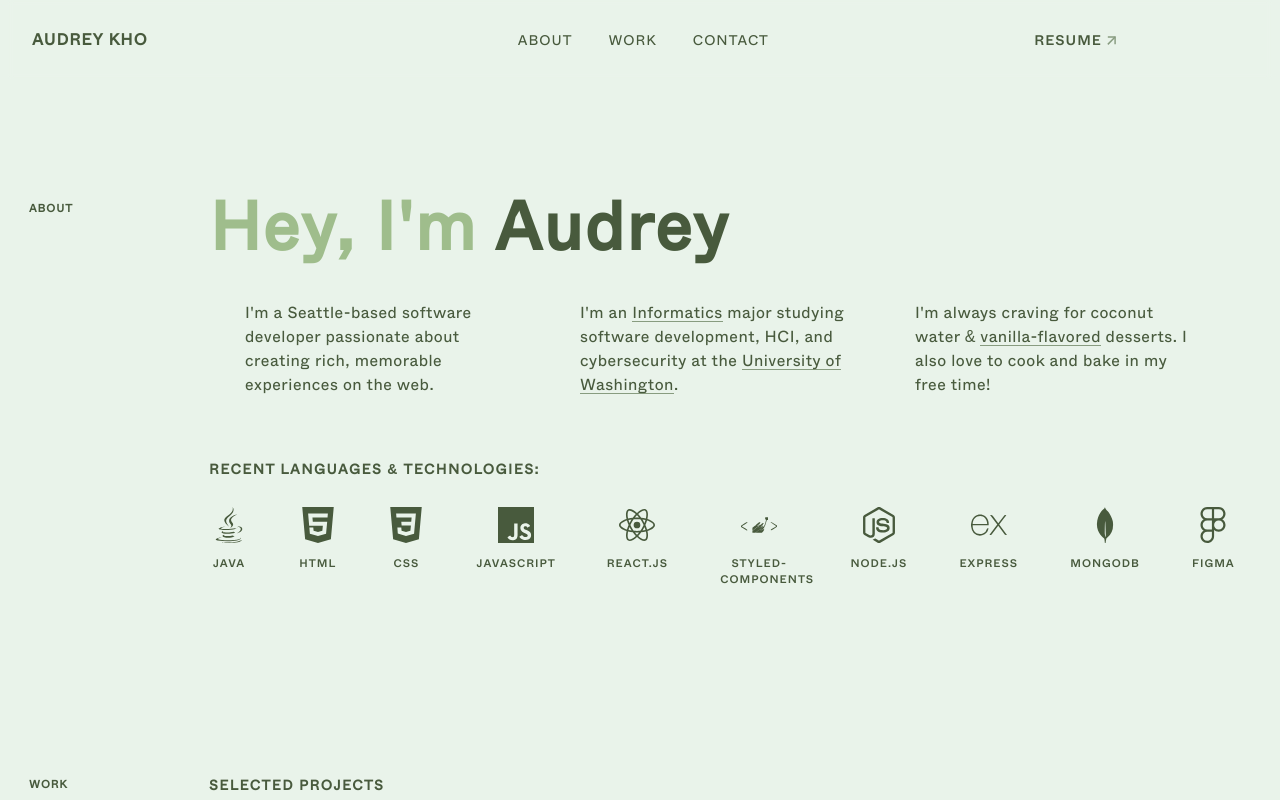
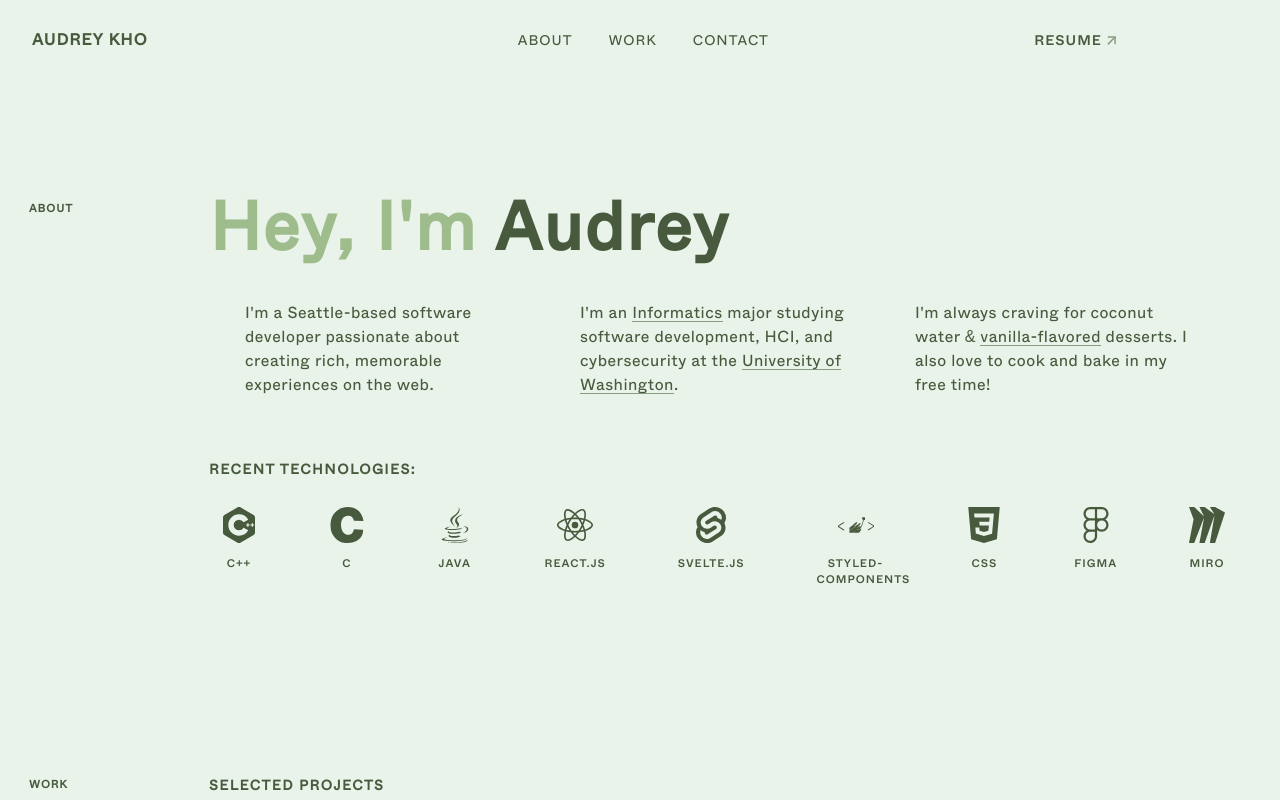
Before and after one commit to audrey-kho/audrey-kho.github.io, a React (Create React App) app: page / in a window 1280 px wide. Shown: the top 800 px of the page. Built offline with nearby package versions, Linux system fonts and the light colour scheme; some icons are missing.

Commit message:
changes to tech

```diff
--- a/public/index.html
+++ b/public/index.html
@@ -9,11 +9,11 @@
     <meta property="og:image" content="https://audrey-kho.github.io/img/portfolio.png" />
     <meta
       property="og:description"
-      content="is a software engineer who is passionate about developing memorable experiences on the web."
+      content="Audrey is a Seattle-based software engineer who is passionate about developing memorable experiences on the web."
     />
     <meta
       name="description"
-      content="is a software engineer who is passionate about developing memorable experiences on the web."
+      content="Audrey is a Seattle-based software engineer who is passionate about developing memorable experiences on the web."
     />
     <script
       async
--- a/src/components/About.js
+++ b/src/components/About.js
@@ -5,20 +5,18 @@ import { MainSection, SectionTitle, SectionHeading } from "./Elements";
 import { ResponsiveContainer } from "./ResponsiveContainer";
 
 import {
+  SiC,
+  SiCplusplus,
   SiCss3,
-  SiExpress,
   SiFigma,
-  SiHtml5,
   SiJava,
-  SiJavascript,
-  SiMongodb,
-  SiNodedotjs,
+  SiMiro,
   SiReact,
   SiStyledcomponents,
+  SiSvelte,
 } from "react-icons/si";
 
 export default function About() {
-
   return (
     <ResponsiveContainer>
       <AboutStyles id="about">
@@ -27,9 +25,7 @@ export default function About() {
           <h1>
             <span>Hey, I'm</span> Audrey
           </h1>
-          <div
-            className="headshot"
-          ></div>
+          <div className="headshot"></div>
           <ul className="details__list">
             <li>
               <CodeSlashOutline color="#485A3D" width="20px" height="20px" />
@@ -76,26 +72,28 @@ export default function About() {
               </p>
             </li>
           </ul>
-          <SectionHeading>RECENT LANGUAGES &amp; TECHNOLOGIES:</SectionHeading>
+          <SectionHeading>RECENT TECHNOLOGIES:</SectionHeading>
           <ul className="skills__list">
             <li>
-              <SiJava title="Java" style={{ width: "36px", height: "36px" }} />
-              <h3>Java</h3>
+              <SiCplusplus
+                title="C++"
+                style={{ width: "36px", height: "36px" }}
+              />
+              <h3>C++</h3>
             </li>
             <li>
-              <SiHtml5 title="HTML" style={{ width: "36px", height: "36px" }} />
-              <h3>HTML</h3>
+              <SiC
+                title="C"
+                style={{ width: "36px", height: "36px" }}
+              />
+              <h3>C</h3>
             </li>
             <li>
-              <SiCss3 title="CSS" style={{ width: "36px", height: "36px" }} />
-              <h3>CSS</h3>
-            </li>
-            <li>
-              <SiJavascript
-                title="JavaScript"
+              <SiJava
+                title="Java"
                 style={{ width: "36px", height: "36px" }}
               />
-              <h3>JavaScript</h3>
+              <h3>Java</h3>
             </li>
             <li>
               <SiReact
@@ -105,6 +103,13 @@ export default function About() {
               <h3>React.js</h3>
             </li>
             <li>
+              <SiSvelte
+                title="Svelte.js"
+                style={{ width: "36px", height: "36px" }}
+              />
+              <h3>Svelte.js</h3>
+            </li>
+            <li>
               <SiStyledcomponents
                 title="styled-components"
                 style={{ width: "36px", height: "36px" }}
@@ -112,25 +117,11 @@ export default function About() {
               <h3>styled-components</h3>
             </li>
             <li>
-              <SiNodedotjs
-                title="Node.js"
+              <SiCss3
+                title="CSS"
                 style={{ width: "36px", height: "36px" }}
               />
-              <h3>Node.js</h3>
-            </li>
-            <li>
-              <SiExpress
-                title="Express"
-                style={{ width: "36px", height: "36px" }}
-              />
-              <h3>Express</h3>
-            </li>
-            <li>
-              <SiMongodb
-                title="MongoDB"
-                style={{ width: "36px", height: "36px" }}
-              />
-              <h3>MongoDB</h3>
+              <h3>CSS</h3>
             </li>
             <li>
               <SiFigma
@@ -138,6 +129,13 @@ export default function About() {
                 style={{ width: "36px", height: "36px" }}
               />
               <h3>Figma</h3>
+            </li>
+            <li>
+              <SiMiro
+                title="Miro"
+                style={{ width: "36px", height: "36px" }}
+              />
+              <h3>Miro</h3>
             </li>
           </ul>
         </MainSection>
--- a/src/components/Work.js
+++ b/src/components/Work.js
@@ -160,7 +160,7 @@ const WorkStyles = styled.section`
           letter-spacing: 1px;
           margin-right: 8px;
           margin-bottom: 8px;
-          padding: 5px 11px 4px;
+          padding: 4px 12px 3px;
           text-transform: uppercase;
           border: solid 0.2px #485a3d;
           border-radius: 22px;
```
